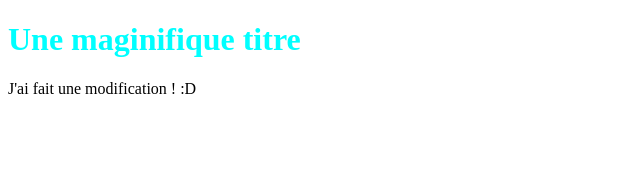
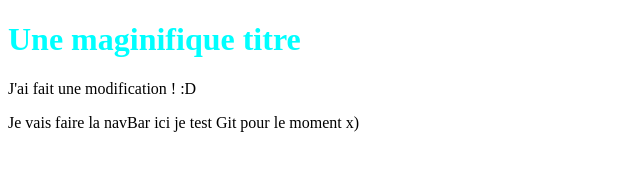
Before and after one commit to SylvainLeDEV/P2_OpenClassRooms, a plain HTML site: page index.html in a window 1280 px wide. Shown: the whole page, without its empty margins (0-640 px from the left). Drawn offline with Linux system fonts and the light colour scheme.

Commit message:
Je vais effectuer la navBar ici mais pour le moment je test git

```diff
--- a/index.html
+++ b/index.html
@@ -11,5 +11,9 @@
 
 <p>J'ai fait une modification ! :D</p>
 
+<div id="navBar">
+    <p>Je vais faire la navBar ici je test Git pour le moment x)</p>
+</div>
+
 </body>
 </html>
```
